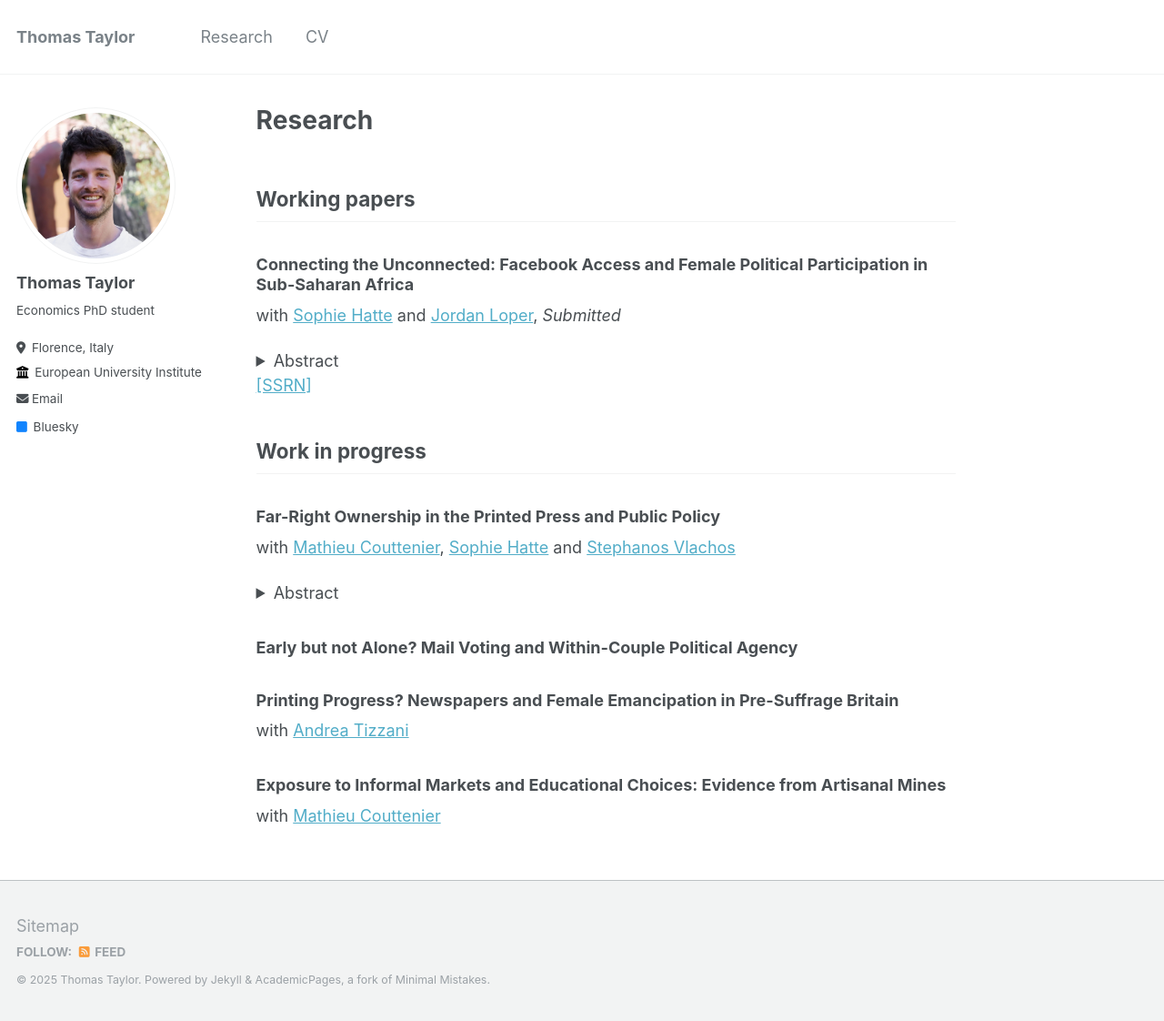
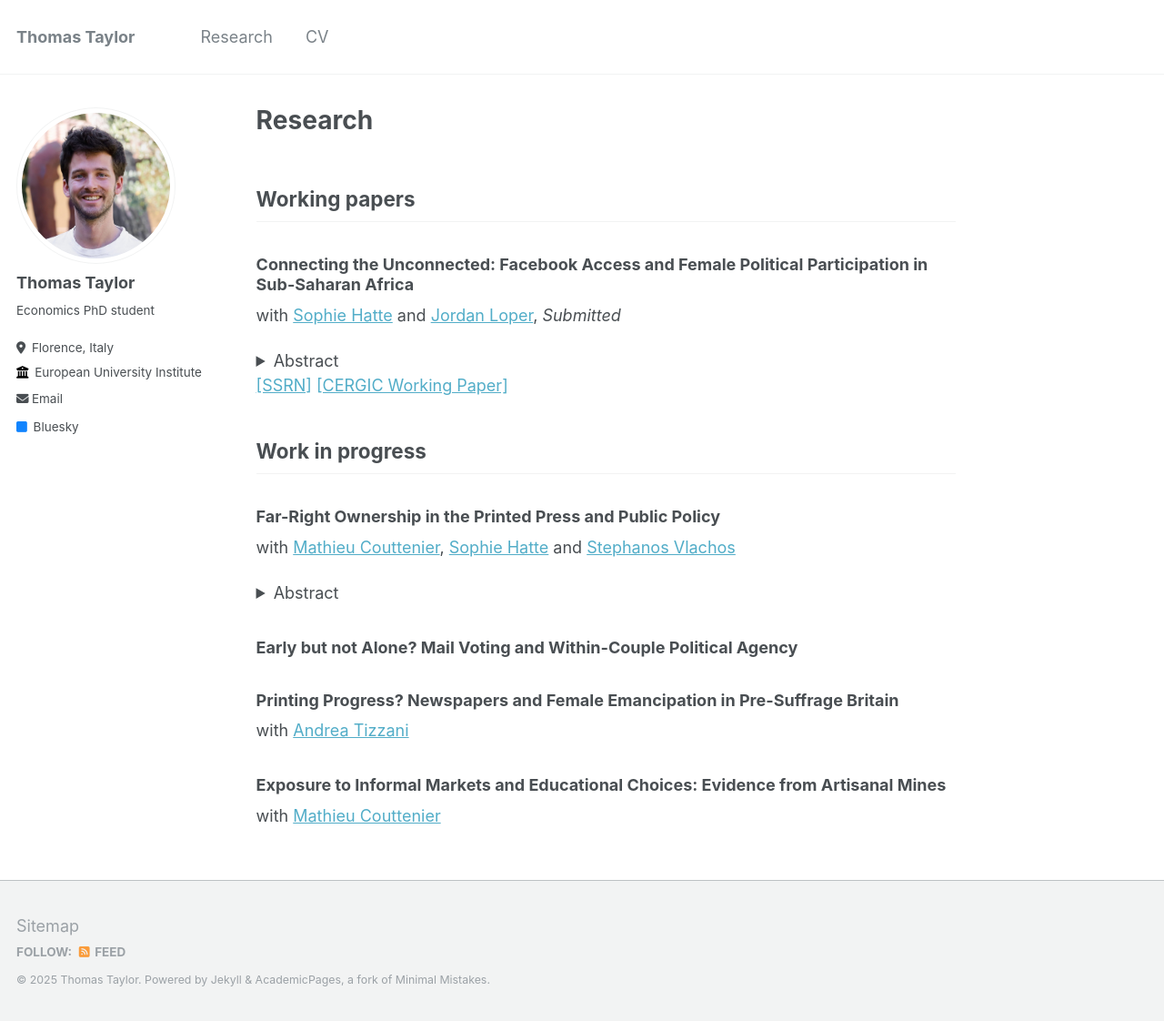
Before and after one commit to thomastaylor-econ/thomastaylor-econ.github.io, a Jekyll site: the page built from _pages/research.md, in a window 1280 px wide and 1122 px high. Shown: the whole window at 91% size. Built offline with Jekyll 4.4.1, drawn with Linux system fonts in a browser that asks for light colours.

Commit message:
Update research.md

```diff
--- a/_pages/research.md
+++ b/_pages/research.md
@@ -23,7 +23,7 @@ Can social media help promote female access to political positions? Using data f
 </div>
 </details>
 
-[\[SSRN\]][HLT_ssrn]{:target="_blank" rel="noopener"}
+[\[SSRN\]][HLT_ssrn]{:target="_blank" rel="noopener"} [\[CERGIC Working Paper\]][HLT_cergic]{:target="_blank" rel="noopener"}
 
 
 ## Work in progress
@@ -54,8 +54,11 @@ with [Andrea Tizzani][tizzani_link]{:target="_blank" rel="noopener"}
 with [Mathieu Couttenier][couttenier_link]{:target="_blank" rel="noopener"}
 
 
+[//]: # (Paper links)
+[HLT_ssrn]: https://papers.ssrn.com/sol3/papers.cfm?abstract_id=5176903
+[HLT_cergic]: https://hal.science/hal-04988949
 
-[HLT_ssrn]: https://papers.ssrn.com/sol3/papers.cfm?abstract_id=5176903
+[//]: # (Co-authors)
 [hatte_link]: https://sites.google.com/site/sophiehatte/
 [couttenier_link]: https://sites.google.com/site/coutteniermathieu/home
 [loper_link]: https://sites.google.com/view/jordanloper/home
```
